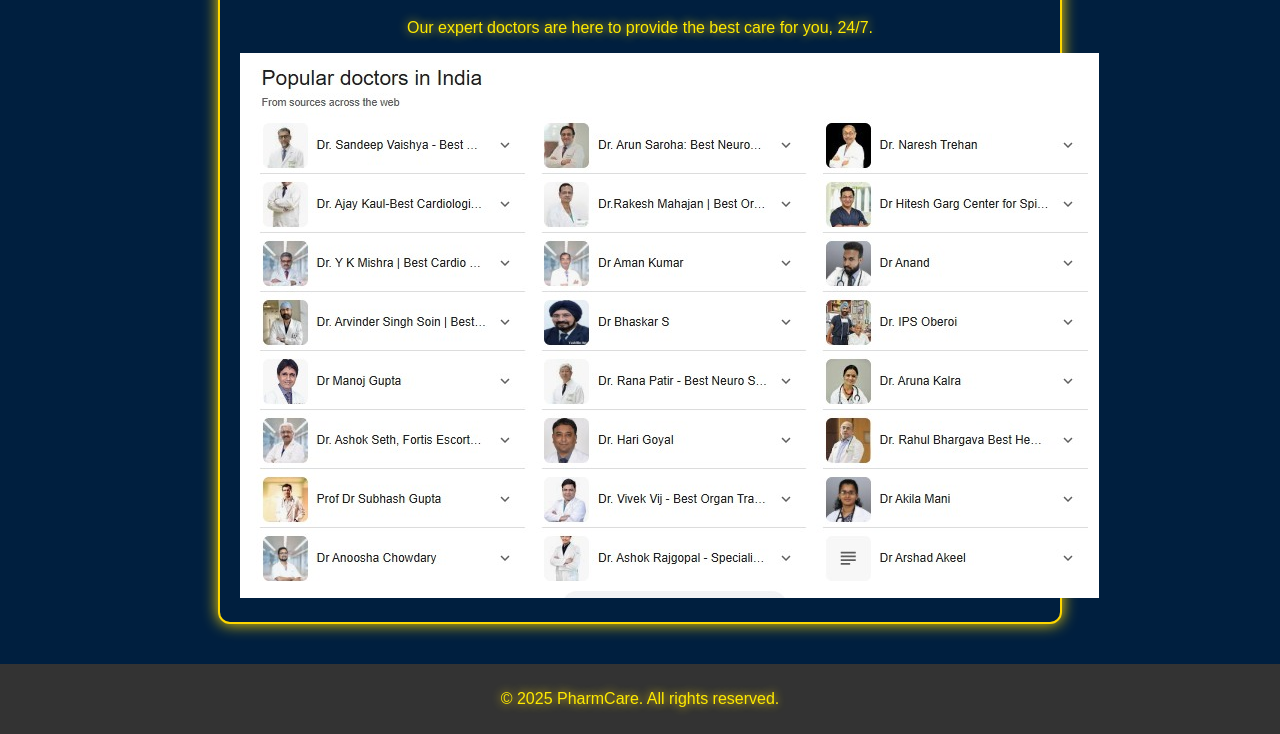
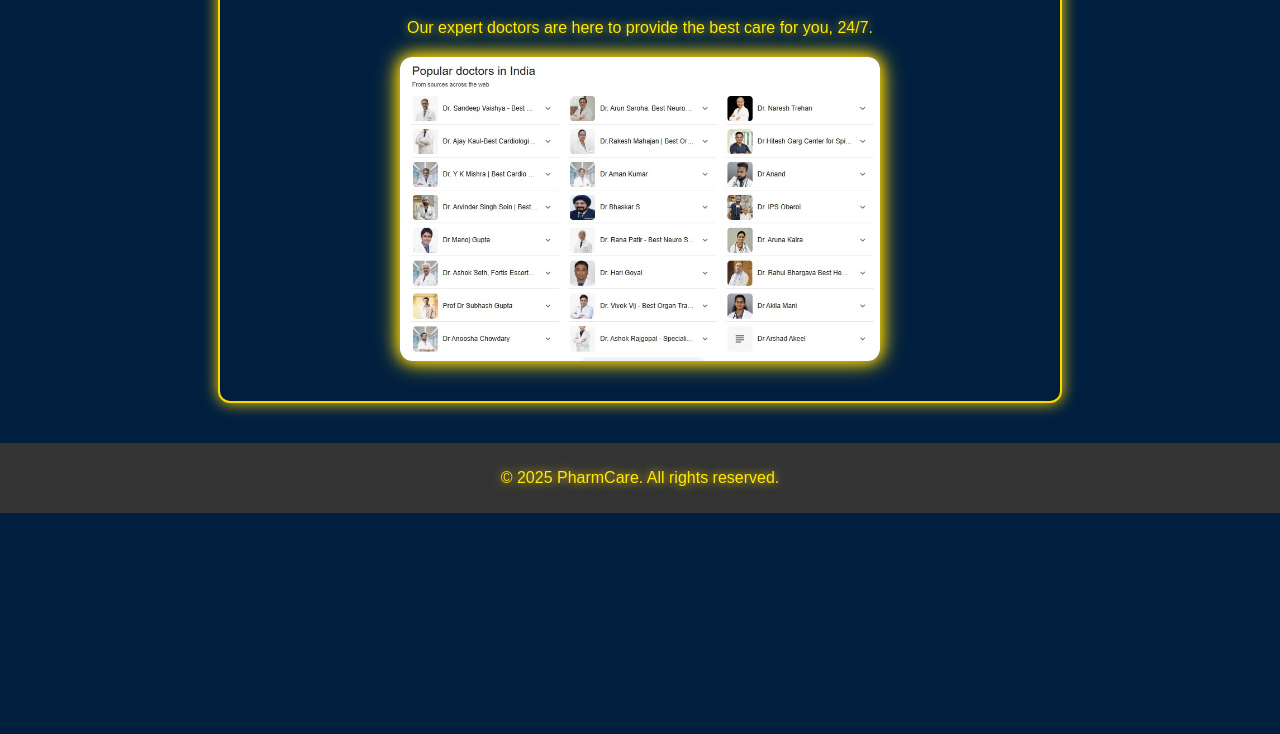
Before and after one commit to Rupsa160805/PharmCare, a plain HTML site: page doctors.html in a window 1280 px wide. Shown: the part 665-1399 px from the top of the page. After the commit the page ends 1178 px from the top, so only its background shows below. Drawn offline with Linux system fonts and the light colour scheme.

Commit message:
Update style.css

```diff
--- a/style.css
+++ b/style.css
@@ -12,6 +12,21 @@
     background-size: contain;
     background-repeat: no-repeat;
     z-index: 999;
+}
+.doctor-img {
+    display: block;
+    margin: 20px auto;
+    width: 60%; /* Adjust as needed */
+    height: auto;
+    border-radius: 12px;
+    box-shadow: 0 0 15px #ffd700, 0 0 25px #ffd700;
+    transition: transform 0.3s ease-in-out;
+}
+
+/* Hover Effect */
+.doctor-img:hover {
+    transform: scale(1.05);
+    box-shadow: 0 0 25px #ffd700, 0 0 40px #ffd700;
 }
 
 body {
```
